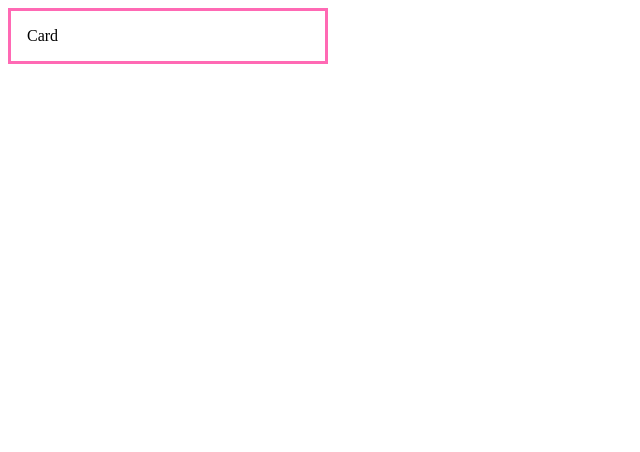
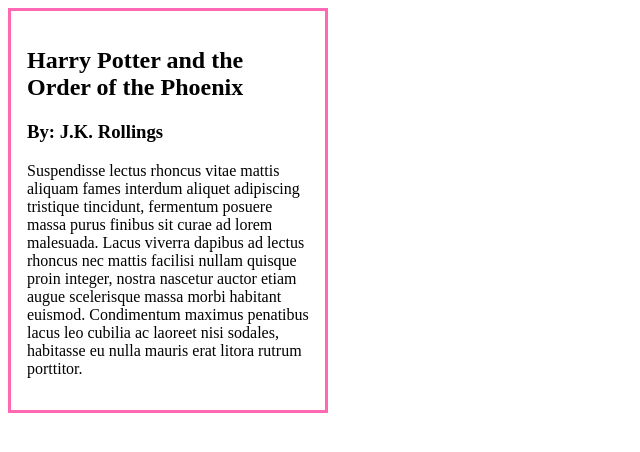
Before and after one commit to Mattwwilson34/firebase-library-app, a React (Create React App) app: page / in a window 1280 px wide. Shown: the top 452 px of the page, without its empty margins (0-640 px from the left). Built offline with nearby package versions, Linux system fonts and the light colour scheme.

Commit message:
Added filler text to Card

```diff
--- a/src/Components/Card/Card.jsx
+++ b/src/Components/Card/Card.jsx
@@ -1,7 +1,21 @@
 import '../../App.css';
 
 const Card = (props) => {
-  return <div className='Card'>Card</div>;
+  return (
+    <div className='Card'>
+      <h2 className='Card_Title'>Harry Potter and the Order of the Phoenix</h2>
+      <h3 className='Card_Author'>By: J.K. Rollings</h3>
+      <p className='Card_Description'>
+        Suspendisse lectus rhoncus vitae mattis aliquam fames interdum aliquet
+        adipiscing tristique tincidunt, fermentum posuere massa purus finibus
+        sit curae ad lorem malesuada. Lacus viverra dapibus ad lectus rhoncus
+        nec mattis facilisi nullam quisque proin integer, nostra nascetur auctor
+        etiam augue scelerisque massa morbi habitant euismod. Condimentum
+        maximus penatibus lacus leo cubilia ac laoreet nisi sodales, habitasse
+        eu nulla mauris erat litora rutrum porttitor.
+      </p>
+    </div>
+  );
 };
 
 export default Card;
```
